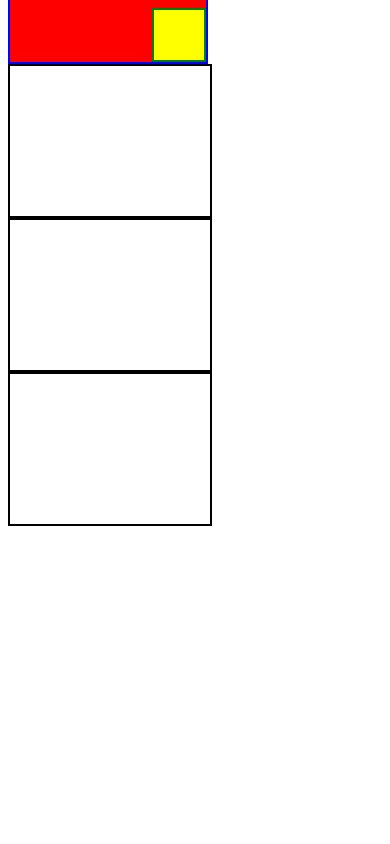
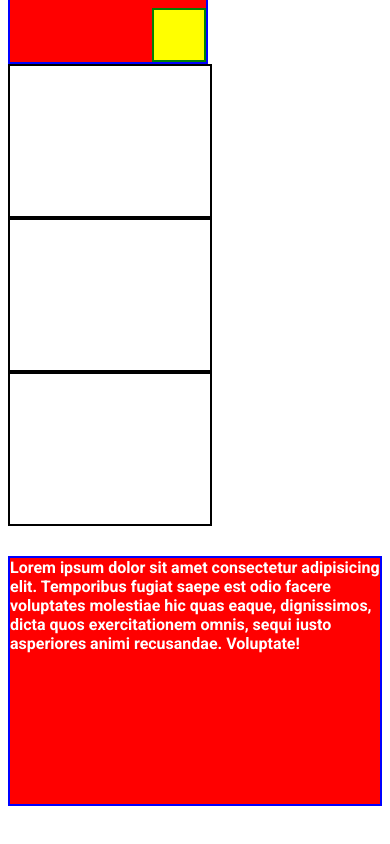
Before and after one commit to prattparedes/CSS-de-FES, a plain HTML site: page index.html in a window 390 px wide. Shown: the part 1482-2326 px from the top of the page. Before the commit the page ends 2016 px from the top, so only its background shows below. Drawn offline with Linux system fonts and the light colour scheme.

Commit message:
media queries

```diff
--- a/CSS/styles.css
+++ b/CSS/styles.css
@@ -97,3 +97,38 @@ p.blue{
     right:  0px;
     bottom: 0px;
 }
+
+#media {
+    background-color: red;
+    height: auto;
+    min-height: 250px;
+    width: 100%;
+    max-width: 100%;
+    margin-top: 30px;
+    margin-bottom: 200px;
+    color: white;
+    font-size: 24px;
+    border: 2px solid blue;
+    box-sizing: border-box;
+}
+
+/* El ancho promedio breakpoint de laptops*/
+@media (max-width: 992px) {
+    #media{
+        font-size: 20px;
+    }
+}
+
+/* El ancho promedio breakpoint de tablets */
+@media (max-width: 768px) {
+    #media {
+        font-size: 18px;
+    }
+}
+
+/* El ancho promedio breakpoint de celulares */
+@media (max-width: 576px) {
+    #media {
+        font-size: 16px;
+    }
+}
--- a/index.html
+++ b/index.html
@@ -64,4 +64,8 @@
         <div class="blackbox"></div>
         <div class="blackbox"></div>
     </section>
+
+    <div id="media"> Lorem ipsum dolor sit amet consectetur adipisicing elit. Temporibus fugiat saepe est odio facere voluptates molestiae hic quas eaque, dignissimos, dicta quos exercitationem omnis, sequi iusto asperiores animi recusandae. Voluptate!</div>
+</body>
+
 </html>
```
